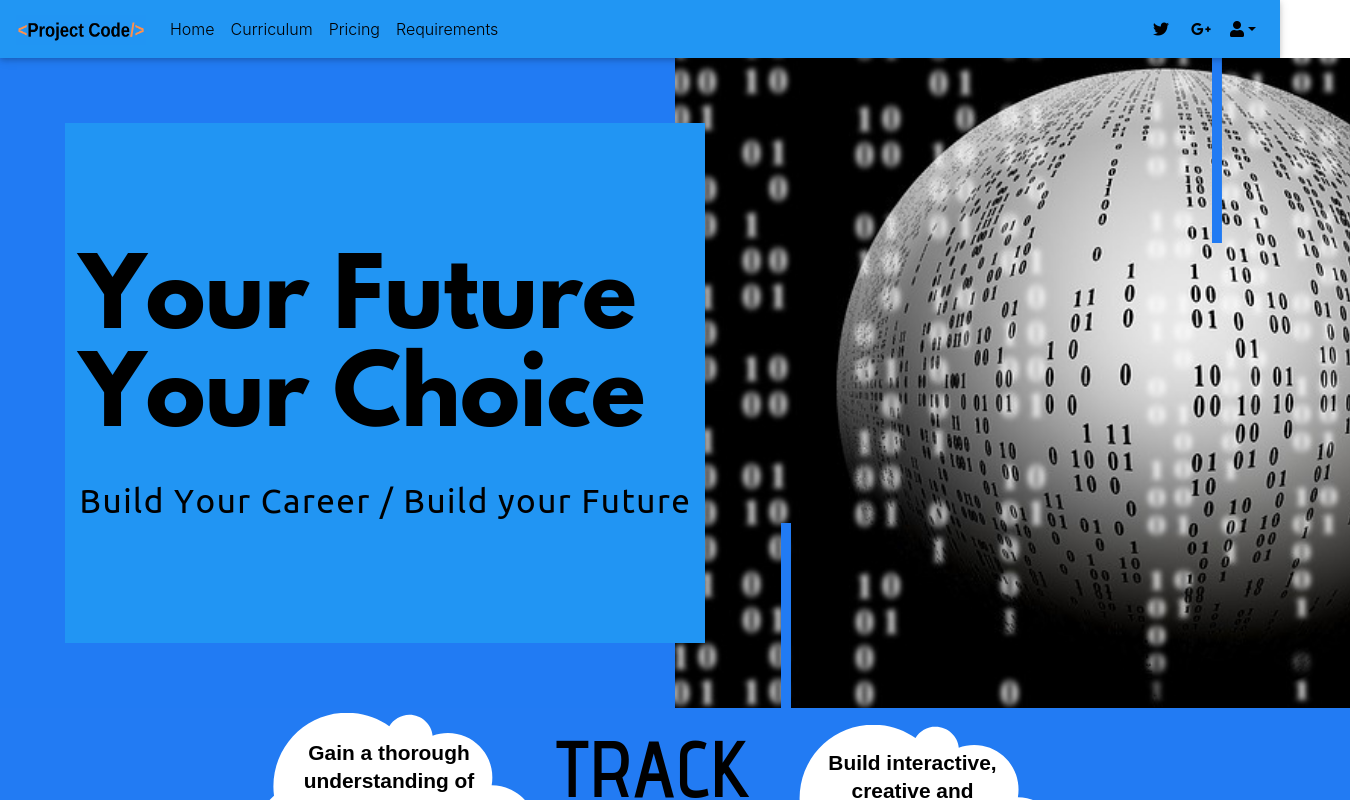
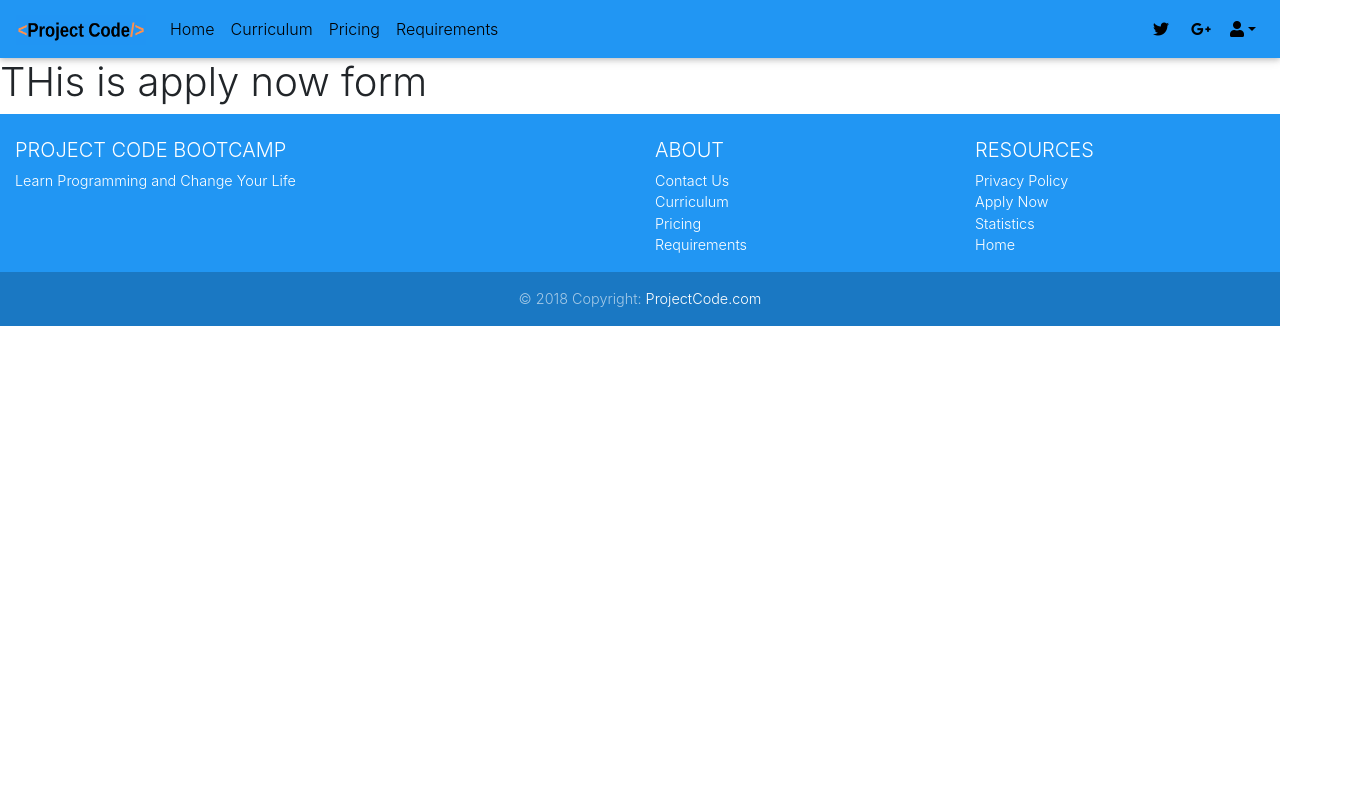
Before and after one commit to SaidShah/my-last-goodbyes-frontend, a React (Create React App) app: page /apply in a window 1280 px wide. Shown: the top 800 px of the page, 1350 px wide, since content can reach past the window. Built offline with nearby package versions, Linux system fonts and the light colour scheme.

Commit message:
added all routes

```diff
--- /dev/null
+++ b/src/components/Apply.js
@@ -0,0 +1,9 @@
+import React from 'react';
+
+const Apply = () => (
+  <div>
+    <h1>THis is apply now form </h1>
+    </div>
+);
+
+export default Apply;
--- /dev/null
+++ b/src/components/Pricing.js
@@ -0,0 +1,9 @@
+import React from 'react';
+
+const Pricing = () => (
+  <div>
+    <h1>THis is pricing pages</h1>
+  </div>
+);
+
+export default Pricing;
--- /dev/null
+++ b/src/components/Requirements.js
@@ -0,0 +1,9 @@
+import React from 'react';
+
+const Requirements = () => (
+  <div>
+    <h1>This is requirements page</h1>
+  </div>
+);
+
+export default Requirements;
--- a/src/containers/WholePage.js
+++ b/src/containers/WholePage.js
@@ -5,6 +5,9 @@ import LoginForm from '.././components/LoginForm'
 import Home from '.././components/Home'
 import Footer from '.././components/Footer'
 import Privacy from '.././components/Privacy'
+import Pricing from '.././components/Pricing'
+import Requirements from '.././components/Requirements'
+import Apply from '.././components/Apply'
 import Curriculum from '.././components/Curriculum'
 import {Switch, Route, withRouter} from 'react-router-dom'
 
@@ -27,6 +30,9 @@ class WholePage extends Component {
           <Route path="/login" render={()=><LoginForm handleLogin={this.handleLogin} browserProps={this.props}/>}/>
           <Route path="/curriculum" render={()=><Curriculum/>}/>
           <Route path="/privacy" render={()=><Privacy/>}/>
+          <Route path="/apply" render={()=><Apply/>}/>
+          <Route path="/pricing" render={()=><Pricing/>}/>
+          <Route path="/requirements" render={()=><Requirements/>}/>
           <Route path="/"  render={()=><Home/>}/>
         </Switch>
         <Footer/>
```
Also changed, not shown: src/components/Footer.js (+0 -7 lines).
